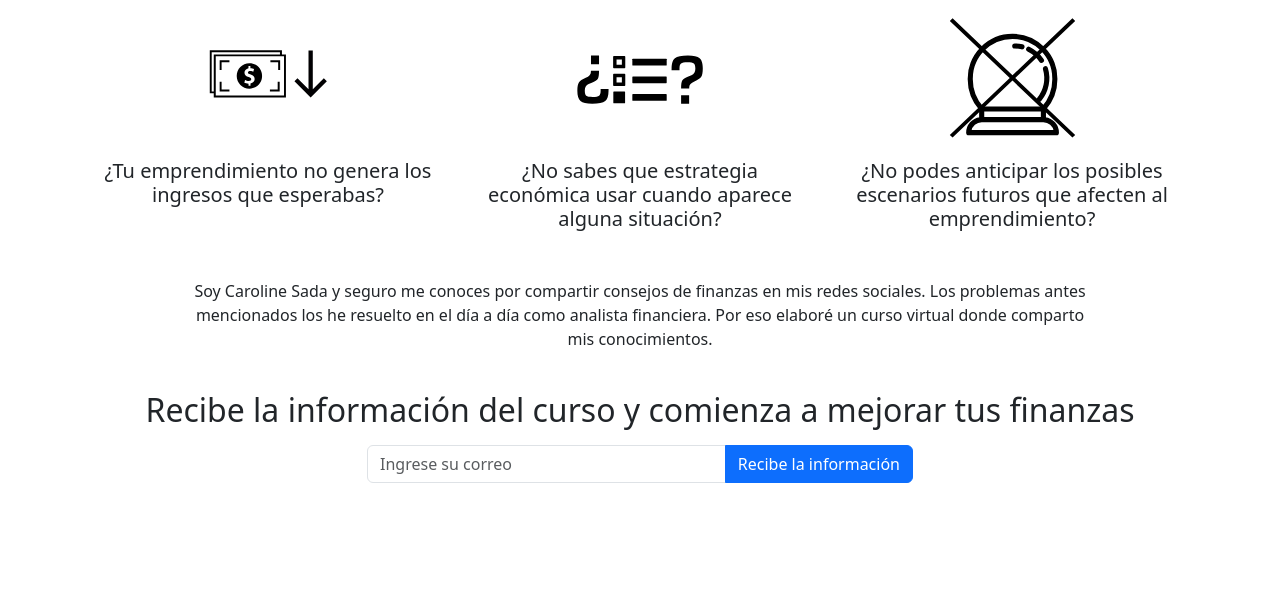
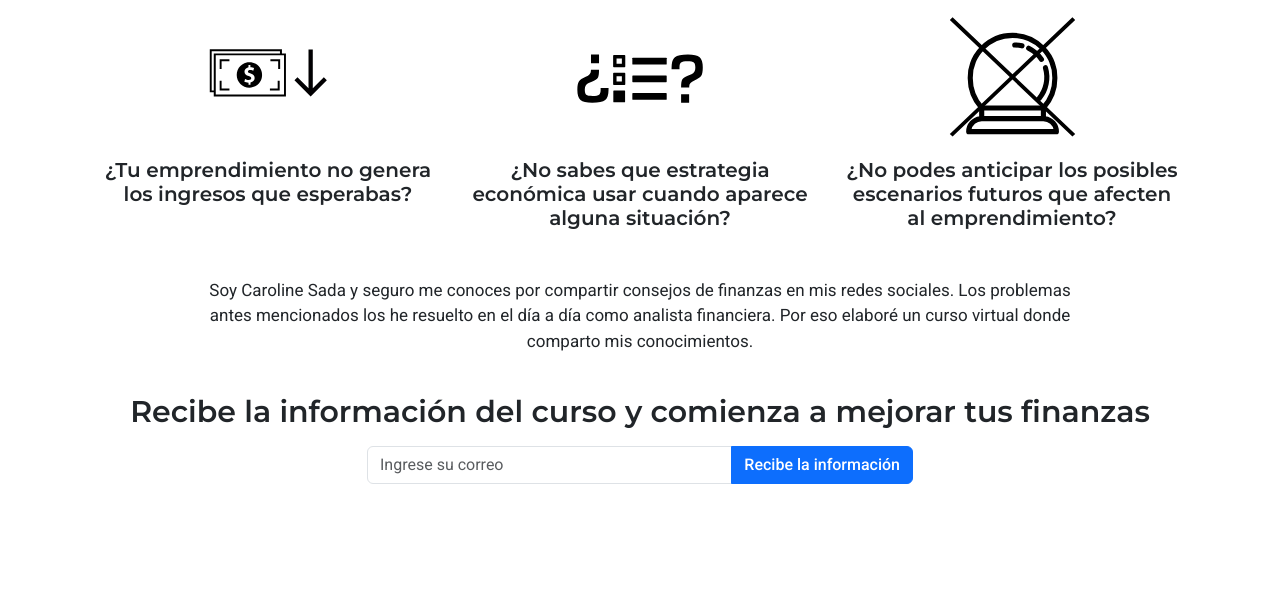
Before and after one commit to emaruiz/landing-page-front-end, a plain HTML site: page index.html in a window 1280 px wide. Shown: the part 192-800 px from the top of the page. Drawn offline with nearby package versions, Linux system fonts and the light colour scheme.

Commit message:
tipografia aplicada

```diff
--- a/estilos.css
+++ b/estilos.css
@@ -1,6 +1,12 @@
 body {
     text-align: center;
     height: 100vh;
+    font-family: "Roboto", sans-serif;
+}
+
+h1, h2, h3, h4, h5, h6 {
+    font-family: "Montserrat", sans-serif;
+    font-weight: 600;
 }
 
 h1 {
@@ -18,8 +24,13 @@ h1 {
     margin-right: auto;
 }
 
+p {
+    font-size: 1.063rem;
+}
+
 h2 {
     margin-bottom: 16px;
+    font-size: 1.875rem;
 }
 
 form {
@@ -40,8 +51,16 @@ form {
     border-bottom-right-radius: 6px;
 }
 
+#boton-info, #modal-boton {
+    font-weight: 500;
+}
+
 /* Tablet */
 @media (max-width: 1200px) {
+    h2 {
+        font-size: calc(1.200rem + .9vw);
+    }
+
     .input-group {
         width: 75%;
     }
--- a/index.html
+++ b/index.html
@@ -11,6 +11,10 @@
         <script src="https://cdn.jsdelivr.net/npm/bootstrap@5.3.3/dist/js/bootstrap.bundle.min.js"></script>
         <!-- My CSS -->
         <link rel="stylesheet" href="estilos.css">
+        <!-- Google Fonts -->
+        <link rel="preconnect" href="https://fonts.googleapis.com">
+        <link rel="preconnect" href="https://fonts.gstatic.com" crossorigin>
+        <link href="https://fonts.googleapis.com/css2?family=Montserrat:ital,wght@0,100..900;1,100..900&family=Roboto:ital,wght@0,100;0,300;0,400;0,500;0,700;0,900;1,100;1,300;1,400;1,500;1,700;1,900&display=swap" rel="stylesheet">
     </head>
 
     <body class="d-flex">
```
